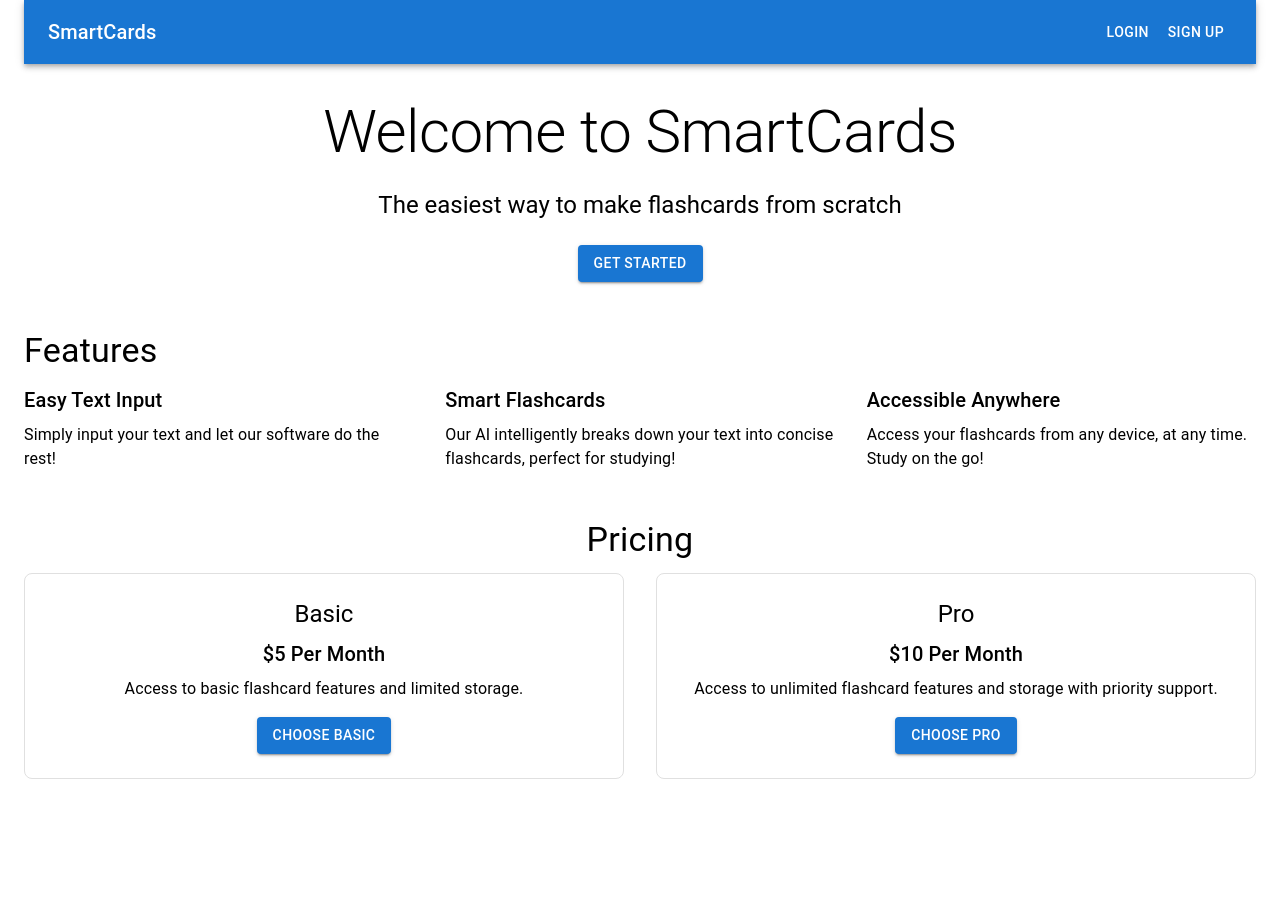
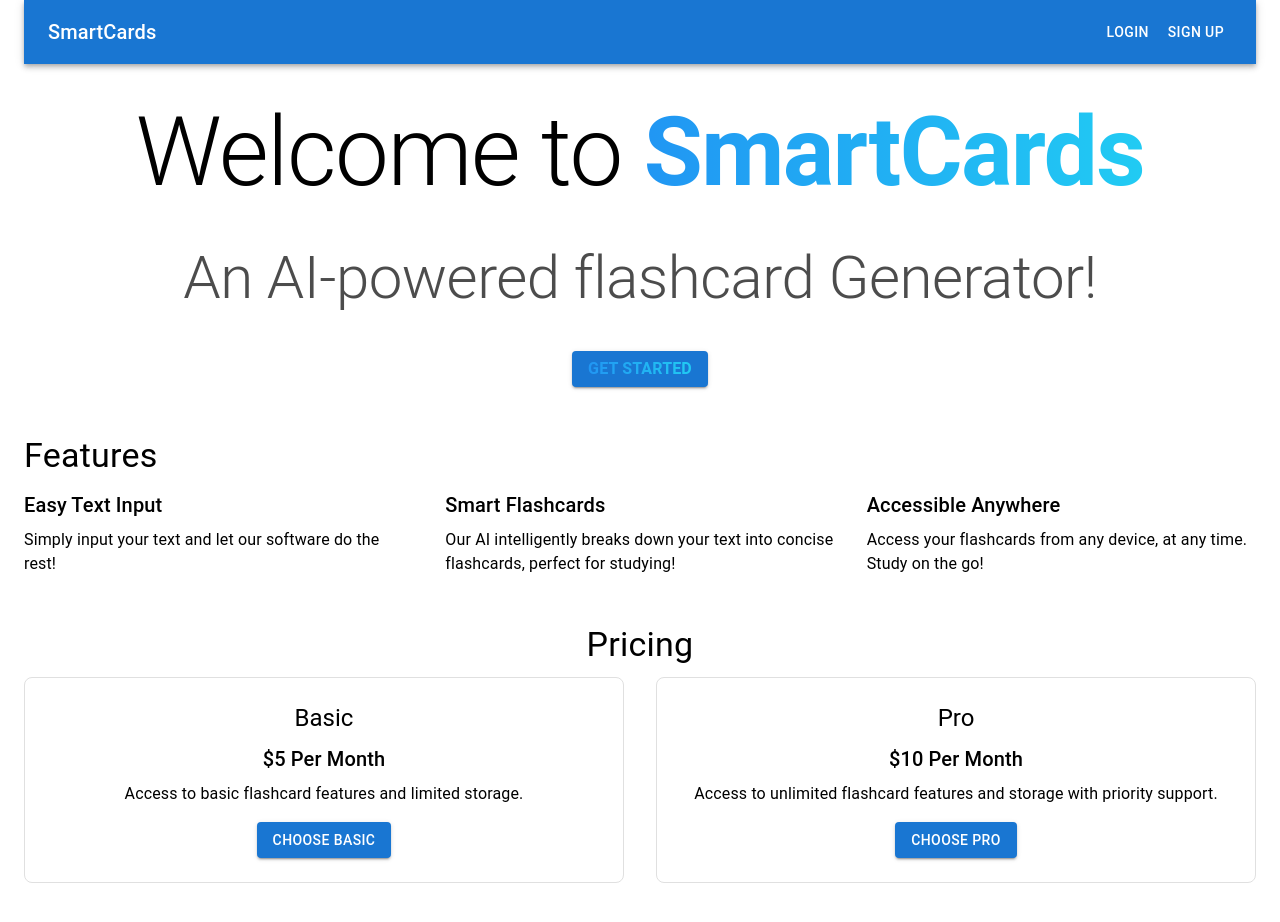
Before and after one commit to Amm1el/AI-Flashcards, a Next.js app: page / in a window 1280 px wide. Shown: the top 922 px of the page. Before the commit the page ends 827 px from the top, so only its background shows below. Built offline with nearby package versions, Linux system fonts and the light colour scheme; no server answers.

Commit message:
Added gradients

```diff
--- a/app/globals.css
+++ b/app/globals.css
@@ -6,14 +6,15 @@
 }
 
 .button {
-  color: white;
+  border: 3px solid rgba(0, 0, 0, 0.6);
+  font-family: sans-serif;
+  background-color: white;
   transition-duration: 0.4s;
   border-radius: 30px;
 }
 
 .button:hover {
-  color: white;
-  box-shadow: 0 0 0 3px black;
+  background-color: black;
 }
 
 .buttonprices {
@@ -37,3 +38,20 @@
   background-color: white;
   border-radius: 25px;
 }
+
+.bigtitle {
+  font-family: sans-serif;
+  font-size: 100px;
+}
+
+.gradient-text {
+  background-image: linear-gradient(to right, #2196f3, #21cbf3);
+  -webkit-background-clip: text;
+  background-clip: text;
+  color: transparent;
+}
+
+.subtitle {
+  font-size: 50px;
+  font-family: sans-serif;
+}
--- a/app/page.js
+++ b/app/page.js
@@ -66,12 +66,14 @@ export default function Home() {
       </AppBar>
 
       <Box sx={{ textAlign: 'center', my: 4 }}>
-        <Typography variant="h2" gutterBottom>Welcome to SmartCards</Typography>
-        <Typography variant="h5" gutterBottom>
-          The easiest way to make flashcards from scratch
+        <Typography className='bigtitle' variant="h1" gutterBottom>Welcome to <strong className='gradient-text'>SmartCards</strong></Typography>
+        <Typography className='subtitle' variant='h2' gutterBottom style={{ color: 'rgba(0, 0, 0, 0.7)' }}>
+          An AI-powered flashcard Generator!
         </Typography>
         <Button className='button' href='/generate' variant='contained' color='primary' sx={{ mt: 2 }}>
-          Get Started
+          <Typography className='gradient-text'>
+            <strong>Get Started</strong>
+          </Typography>
         </Button>
       </Box>
 
```
Also changed, not shown: app/styles/global.css (deleted).
